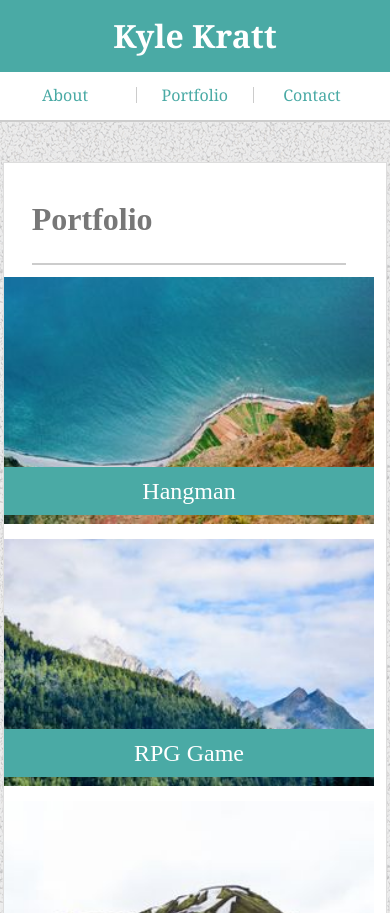
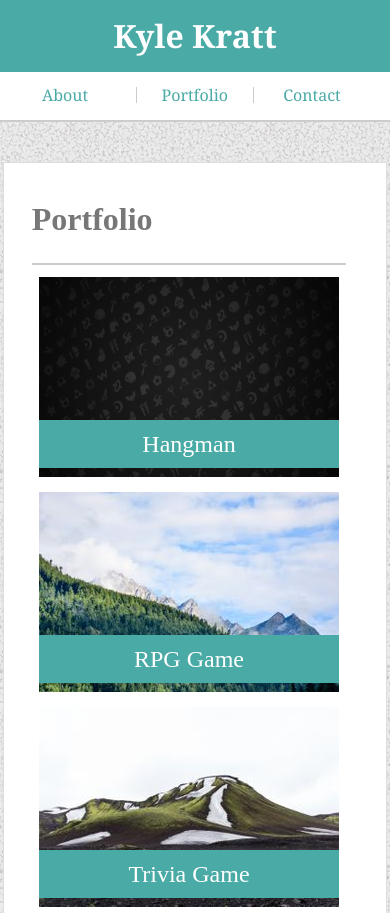
Before and after one commit to kylekratt/Responsive-Portfolio, a plain HTML site: page portfolio.html in a window 390 px wide. Shown: the top 913 px of the page. Drawn offline with Linux system fonts and the light colour scheme.

Commit message:
Added references to the word guess game

```diff
--- a/assets/css/style.css
+++ b/assets/css/style.css
@@ -140,7 +140,8 @@ button{
     margin-left: 28px;
     margin-top:40px;
     float: left;
-    max-width: 400px;
+    max-width: 300px;
+    height: auto;
 }
 .textbar{
     position: absolute;
@@ -156,7 +157,7 @@ button{
 }
 .portimage{
     width:100%;
-    height: auto;
+
 }
 .portsection{
     max-width:768px;
@@ -240,9 +241,13 @@ section{
     margin:auto;
     float: none;
     margin-top: 12px;
-    height:auto;
+    height: auto;
+    overflow: hidden;
 }
 .portsection{
     width: 95%;
 }
+.wordguess{
+    max-width: 300px;
 }
+}
--- a/portfolio.html
+++ b/portfolio.html
@@ -20,10 +20,12 @@
         <div class="background">
                 <section class="portsection">
                     <h2>Portfolio</h2>
-                    <div class ="container">
-                        <img src="assets\images\300x200 Placeholder1.jpg" alt="Placeholder1" class="portimage">
+                    <a href="https://kylekratt.github.io/Word-Guess-Game/">
+                        <div class ="container">
+                        <img src="assets\images\SSBUBackground.png" alt="Word Guess Background" class="portimage wordguess" height=200px width=300px>
                         <p class="textbar">Hangman</p>
-                    </div>
+                        </div>
+                    </a>
                     <div class ="container">
                         <img src="assets\images\300x200 Placeholder2.jpg" alt="Placeholder2" class="portimage">
                         <p class="textbar">RPG Game</p>
```
Also changed, not shown: assets/images/SSBUBackground.png (added).
